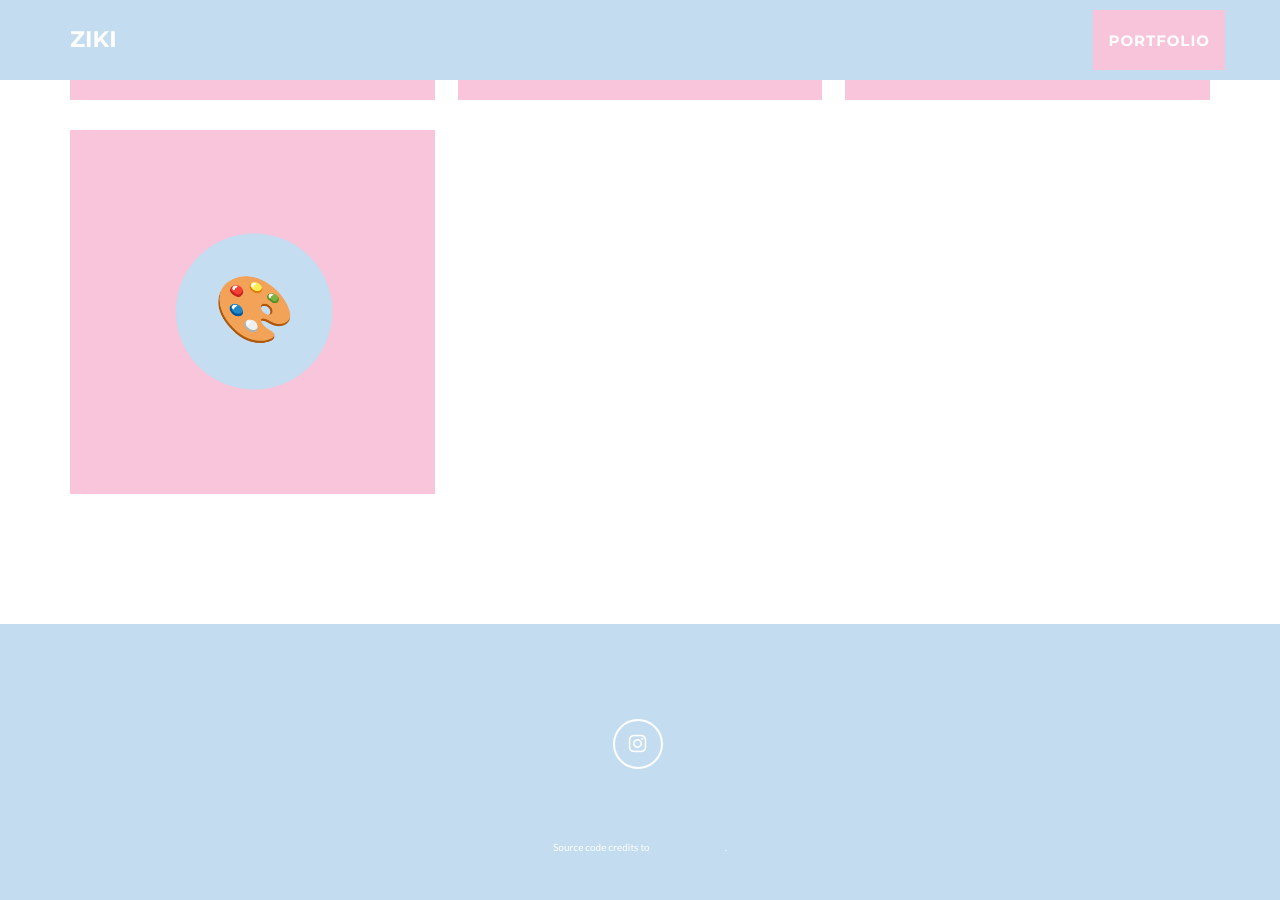
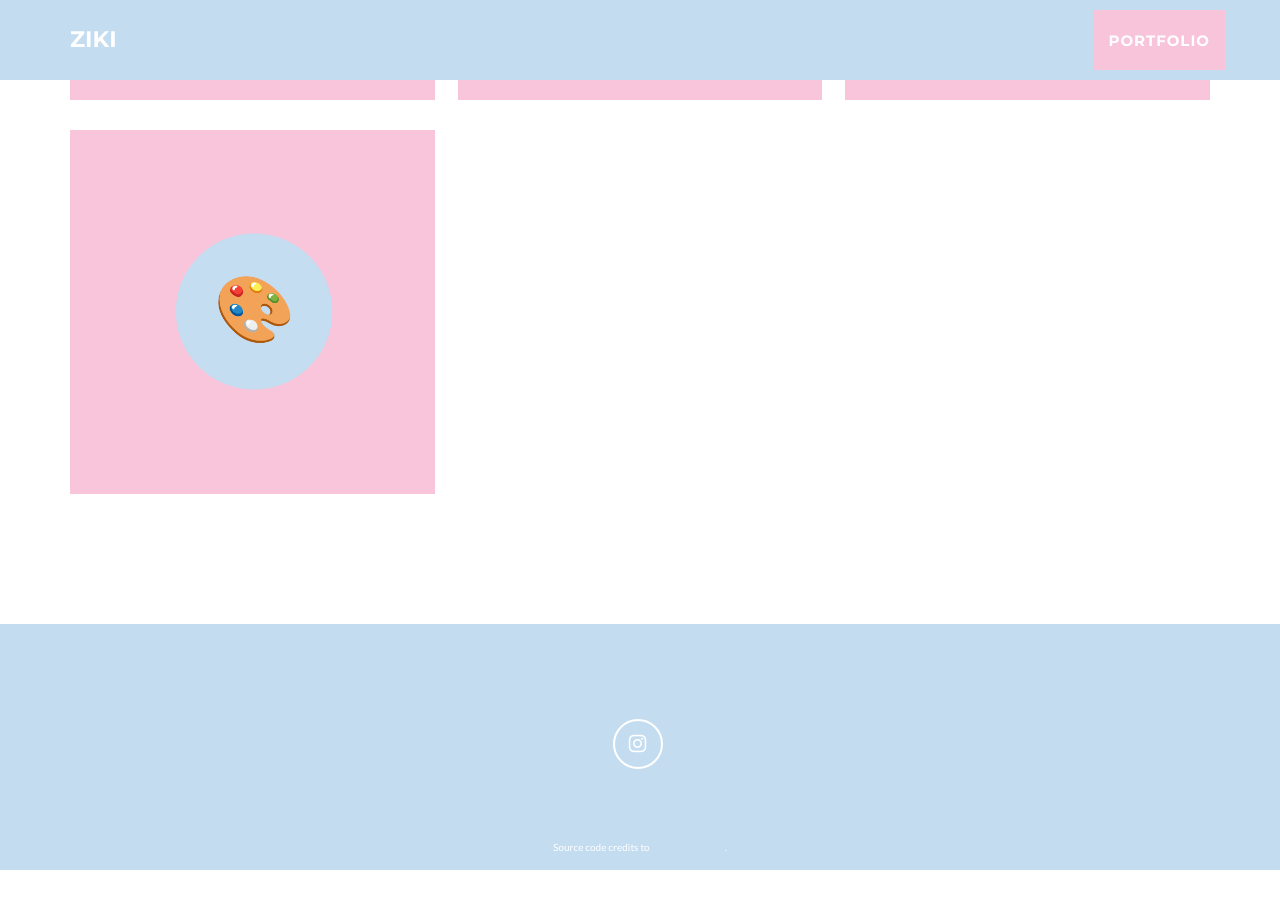
Before and after one commit to zikkkiii/zikkkiii.github.io, a Jekyll site: the page built from _posts/2014-07-20-♡.markdown, in a window 1280 px wide and 900 px high, scrolled down 1163 px. Built offline with Jekyll 4.4.1, drawn with Linux system fonts in a browser that asks for light colours; after the commit the page ends 2033 px from its top, so only the background shows below that.

Commit message:
Update footer.html

```diff
--- a/_includes/footer.html
+++ b/_includes/footer.html
@@ -43,7 +43,7 @@
   <div class="container">
     <div class="row">
       <div class="col-lg-12">
-        <p style="font-size: 1rem; text-align: center;height: 40px;">
+        <p style="font-size: 1rem; text-align: center;height: 10px;">
           Source code credits to
           <a href="https://github.com/jeromelachaud/freelancer-theme" target="_blank"
              style="color: #c3dcf0; text-decoration: none;">
```
